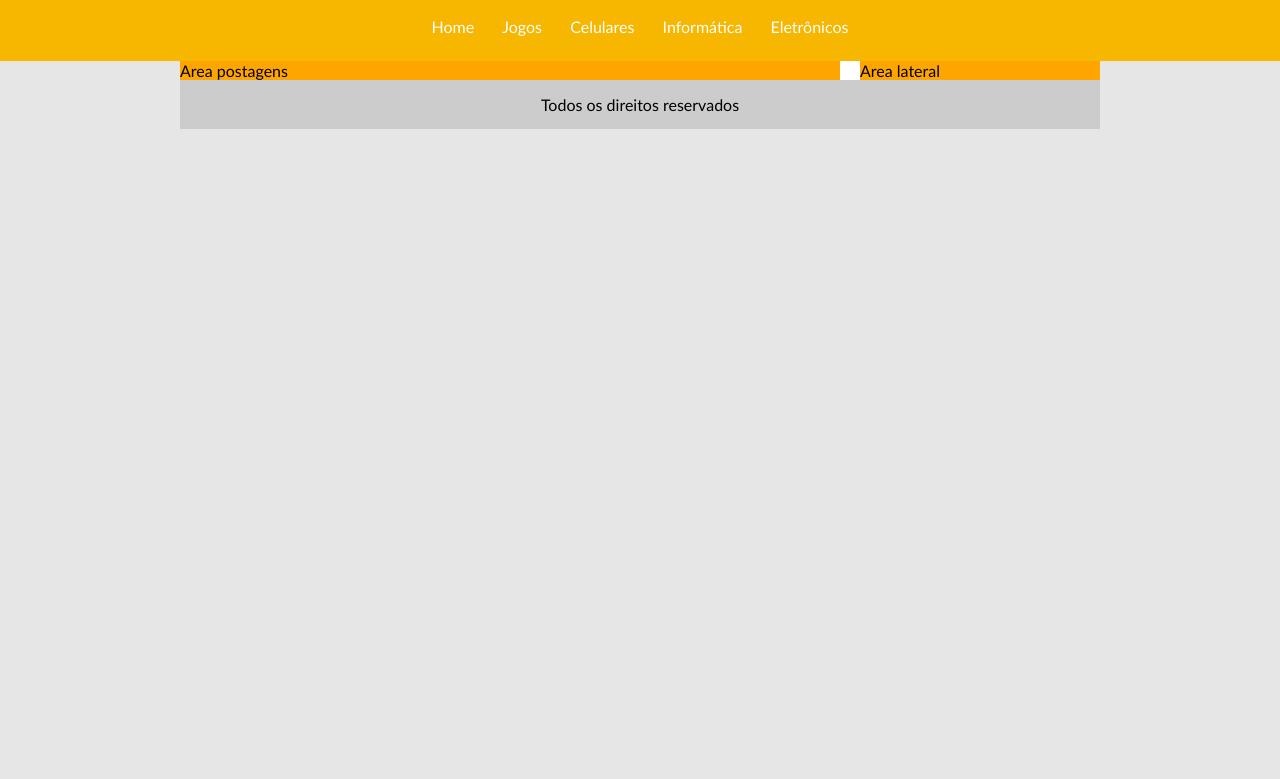
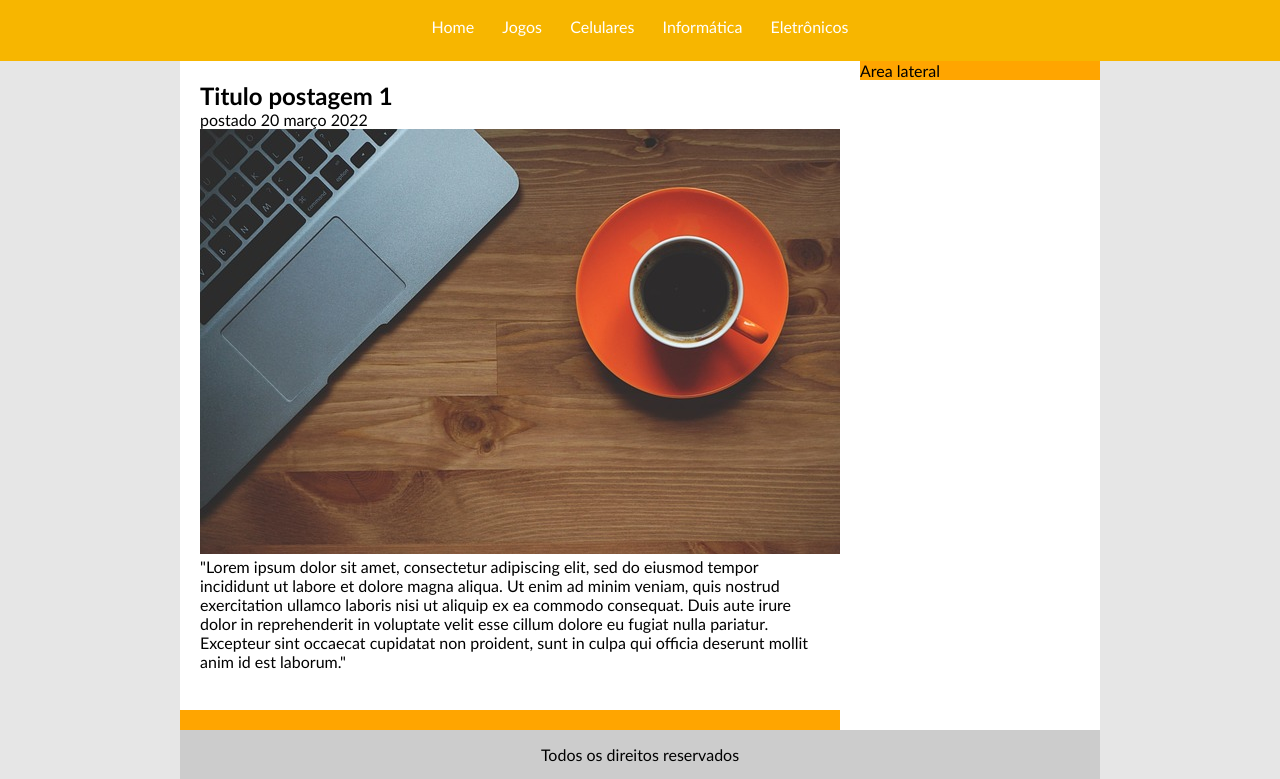
Before and after one commit to patrick-carmo/Estudos, a plain HTML site: page projeto3-css/index.html in a window 1280 px wide. Shown: the part 76-855 px from the top of the page. Before the commit the page ends 800 px from the top, so only its background shows below. Drawn offline with Linux system fonts and the light colour scheme.

Commit message:
.postagem

```diff
--- a/projeto3-css/index.html
+++ b/projeto3-css/index.html
@@ -25,7 +25,17 @@
     <div id="area-principal">
 
         <div id="area-postagens">
-            Area postagens
+            <!--Abertura postagem-->
+            <div class="postagem">
+                <h2>Titulo postagem 1</h2>
+                <span>postado 20 março 2022</span>
+                <img src="img/imagem1.jpg">
+                <p>
+                    "Lorem ipsum dolor sit amet, consectetur adipiscing elit, sed do eiusmod tempor incididunt ut labore et dolore magna aliqua. Ut enim ad minim veniam, quis nostrud exercitation ullamco laboris nisi ut aliquip ex ea commodo consequat. Duis aute irure dolor in reprehenderit in voluptate velit esse cillum dolore eu fugiat nulla pariatur. Excepteur sint occaecat cupidatat non proident, sunt in culpa qui officia deserunt mollit anim id est laborum."
+                </p>
+                <a href="">Leia mais</a>
+            </div>
+            <!--Fechamento postagem-->
         </div>
         <div id="area-lateral">
             Area lateral
--- a/projeto3-css/projeto3.css
+++ b/projeto3-css/projeto3.css
@@ -36,6 +36,12 @@ body{
 #area-postagens{
     width: 660px;
     float: left;
+}
+
+.postagem{
+    padding: 20px;
+    margin-bottom: 20px;
+    background: white;
 }
 
 #area-lateral{
```
Also changed, not shown: rascunho/posicionamento.html (+4 -2 lines), rascunho/rascunho.css (added, +10 -0 lines), rascunho/img/foto.jpg (added).
